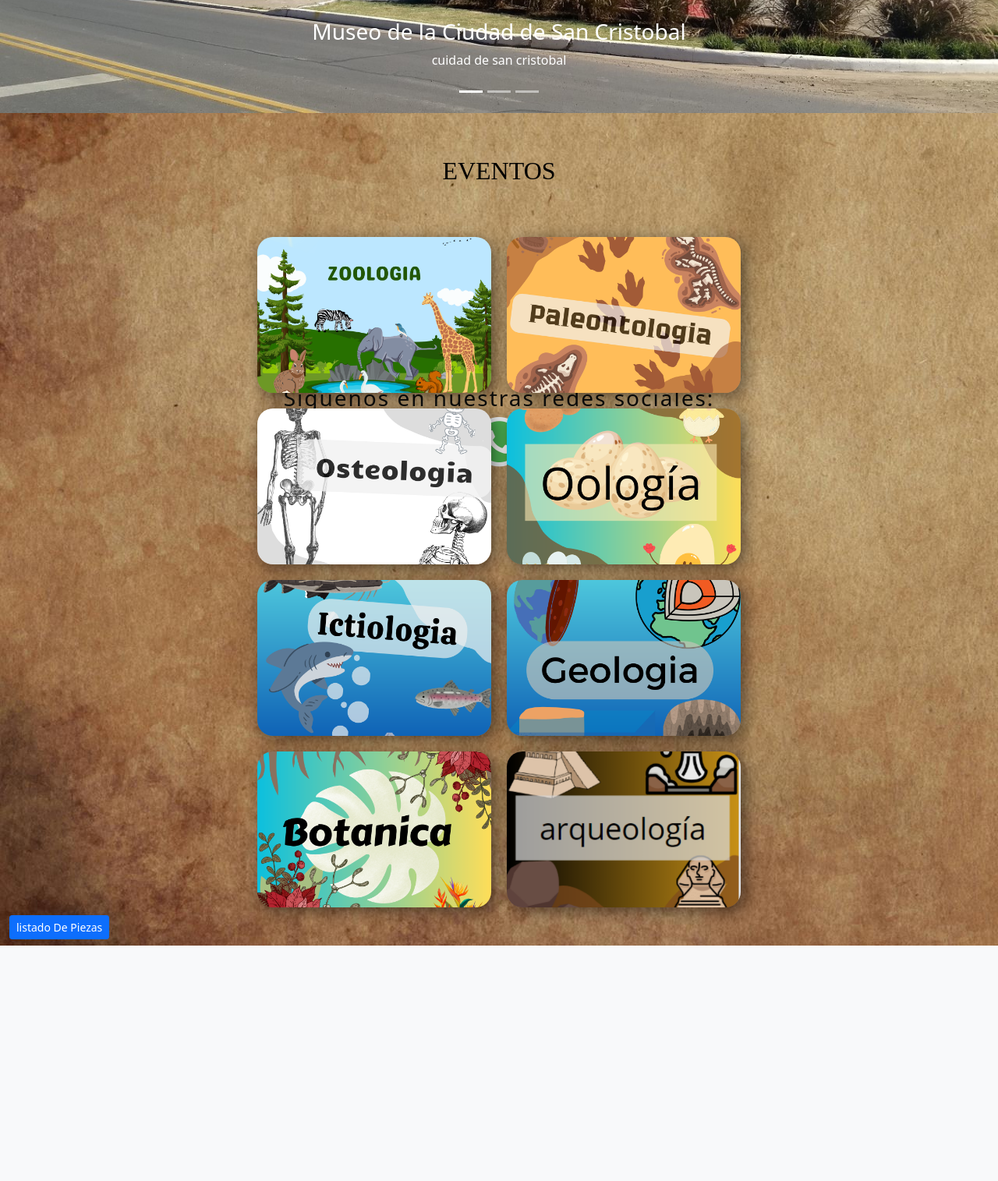
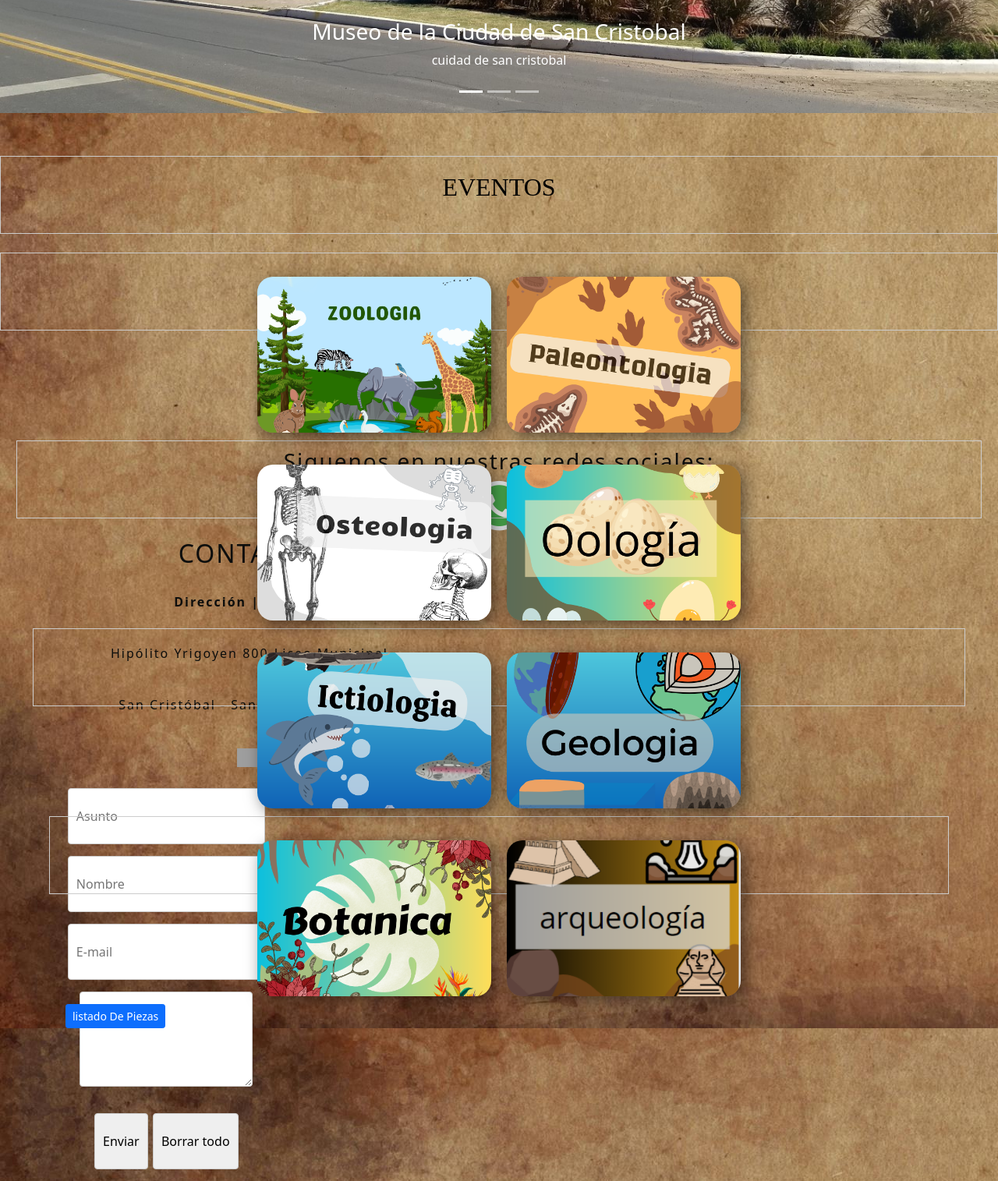
Before and after one commit to hernanDegiovanni/proyecto-museo-de-ciencias, a PHP site: the page made by index.php in a window 1280 px wide. Shown: the part 686-2201 px from the top of the page at 78% size. Before the commit the page ends 1899 px from the top, so only its background shows below. Run offline with PHP 8.4, Linux system fonts and the light colour scheme; grey boxes are pictures that could not be loaded.

Commit message:
falta reparar footer

```diff
--- a/estilo.css
+++ b/estilo.css
@@ -5,10 +5,17 @@
 }
 
 body{
+    margin: 0;
+    height: 100%;
+    position: relative;
+    display: flex;
+    padding-bottom: 3em;
+    flex-direction: column;
     background-image:url("imagenes/fondo4.jpg");
 }
 
 section{
+    position: relative;
     padding-top: 15px;
     width: 100%;
     margin-top: 40px;
@@ -21,7 +28,9 @@
     color: rgb(13, 14, 13);
     text-align: center;
     line-height: 50px;
-    letter-spacing: 2px;}
+    letter-spacing: 2px;
+    bottom: 0;
+}
 
 footer h2 {
     padding: 10px 0;
@@ -65,7 +74,10 @@
 
 .contenedor {
     width: 100%;
-    height: 200px;
+    height: 100px;
+    margin: 0 auto;
+    padding: 20px;
+    border: 1px solid #ccc;
 }
 
 .p{
@@ -209,6 +221,58 @@
 .box:hover .back{
     transform: perspective(600px) rotateY(360deg);
 }
+
+/* Contenedor del formulario */
+.contact-form-container {
+    max-width: 600px;
+    margin: 0 auto;
+}
+
+/* Título del formulario */
+.contact-form-container h2 {
+    margin-bottom: 20px;
+    font-size: 24px;
+}
+
+/* Estilos para el formulario */
+.contact-form {
+    display: flex;
+    flex-direction: column;
+}
+
+/* Estilo para las etiquetas */
+.contact-form label {
+    margin-bottom: 8px;
+    font-weight: bold;
+    text-align: left;
+}
+
+/* Estilo para los campos de entrada */
+.contact-form input,
+.contact-form textarea {
+    margin-bottom: 15px;
+    padding: 10px;
+    border: 1px solid #ccc;
+    border-radius: 4px;
+    font-size: 16px;
+}
+
+/* Estilo para el botón */
+.contact-form button {
+    padding: 10px 20px;
+    background-color: #4CAF50;
+    color: white;
+    border: none;
+    border-radius: 4px;
+    cursor: pointer;
+    font-size: 16px;
+}
+
+/* Efecto hover para el botón */
+.contact-form button:hover {
+    background-color: #45a049;
+}
+
 :root{
     --tipo-letra-tarjeta: 'Lato', sans-serif;
     --color-fondo-back-tarjeta: #111;
--- a/index.php
+++ b/index.php
@@ -76,41 +76,30 @@
   </div>
 
   </section>
+
  <section>
+  <div class="contenedor">
     <h2 class="letraeventos">EVENTOS
-  </h2>
+  </div>
+
     <div>
 
     </div>
-
- </section>
-
- <section class="container-fluid">
-
+  </h2>
+  <br>
+  <div>
     <?php
 
      include('cartas.php');
 
    ?>
+  </div>
 
  </section>
 
 
 
-
-
-   <script src="bootstrap/js/bootstrap.bundle.min.js"></script>
-
-   <footer>
-    <h3>Siguenos en nuestras redes sociales:</h3>
-    <div class="redes_sociales">
-      <a href="https://facebook.com"><img src="imagenes/facebook.png" alt="facebook"  ></a>
-      <a href="https://whatsapp.com"><img src="imagenes/whatsapp.png" alt="whatsapp"  ></a>
-      <a href="https://instagram.com"><img src="imagenes/instagram.png" alt="instagram"  ></a>
-     </div>
-
-     <!-- ventana de contacto -->
-
+<section>
 <div class="modal fade" id="contacto" tabindex="-1" aria-labelledby="exampleModalLabel" aria-hidden="true">
 <div class="modal-dialog">
  <div class="modal-content contacto">
@@ -141,7 +130,110 @@
  </div>
 </div>
 </div>
+</section>
+
+
+
+
+
+   <script src="bootstrap/js/bootstrap.bundle.min.js"></script>
+
+  <!--<footer>
+
+
+
+   ventana de contacto
+
+
+</footer>-->
+
+    <!-- Contenido principal de la página -->
+    <br>
+    <br>
+    <br>
+    <br>
+
+    <footer>
+    <h3>Siguenos en nuestras redes sociales:</h3>
+    <div class="redes_sociales">
+      <a href="https://facebook.com"><img src="imagenes/facebook.png" alt="facebook"  ></a>
+      <a href="https://whatsapp.com"><img src="imagenes/whatsapp.png" alt="whatsapp"  ></a>
+      <a href="https://instagram.com"><img src="imagenes/instagram.png" alt="instagram"  ></a>
+     </div>
+    <div class="col-9 col-md-6">
+    <div class="data-container">
+      <!-- COMPLETAR CON LOS DATOS CORRESPONDIENTES "<H3>" PARA TITULO, "<P>" PARA INFORMACION Y "<BR>" EN CASO DE QUE SE QUIERA UN SALTO DE LINEA-->
+      <h2>CONTACTO</h2>
+      <p> <b>Dirección | Address</b> </p>
+      <p> Hipólito Yrigoyen 800-Liceo Municipal  </p>
+      <p>San Cristóbal - Santa Fe - Argentina </p>
+
+      <p><a href="https://www.fcnym.unlp.edu.ar/">
+      <img class="museo" src="/frontend/clients/347d0ec0744bd6d573afb5b0b217298ef55d02f2/footer_contacto_y_mapa/icono_fcnym-92a8a1e14a686f4b9e65fb3df65ef15a.svg" alt="Logo Facultad de Ciencias naturales y museo" width="160">
+        </a></p>
+    </div>
+
+  </div>
+
+
+  <div class="col-12 col-md-4">
+    <div class="contact-container">
+
+      <div class="contact-form">
+
+  <form id="contact-form">
+    <div>
+      <input type="hidden" name="_csrf" value="rIWvUE-IbD7Beeg4FzgweuhO38PotlIVpyQ47dbUwX8">
+      <input type="text" name="asunto" class="contact_subject" placeholder="Asunto">
+      <input type="text" name="nombre" class="contact_name" placeholder="Nombre">
+      <input type="text" name="email" class="contact_email" placeholder="E-mail">
+    </div>
+    <textarea name="mensaje" class="contact_mensaje" placeholder="Mensaje"></textarea>
+
+    <div class="contact-btn">
+      <input type="submit" value="Enviar" class="contact_submit">
+      <input type="reset" value="Borrar todo" class="contact_clear">
+    </div>
+
+  </form>
+
+</div>
+
+<script type="text/javascript">
+
+  contactForm = jQuery('#contact-form');
+
+  contactForm.on('submit', function(e) {
+      e.preventDefault();
+
+      contactForm.find('.contact_submit').prop('disabled', true).val('Enviando...');
+
+      $.post('/_serve/27807/mail', contactForm.serialize(), function(data) {
+          alert('Su mensaje ha sido enviado satisfactoriamente');
+        })
+        .fail(function() {
+          alert('El envío del mensaje ha fallado. Intente nuevamente en otro momento.');
+        })
+        .always(function() {
+          contactForm.find('.contact_submit').prop('disabled', false).val('Enviar');
+        });
+    });
+
+</script>
+    </div>
+  </div>
+
+    <div class="col-1 col-md-1 ">
+
+  </div>
+</div>
+
+</div>
+  </div>
+  </div>
+</div>
     </footer>
+
 
 
 </body>
```
Lines whose indentation alone changed are shown as unchanged.
